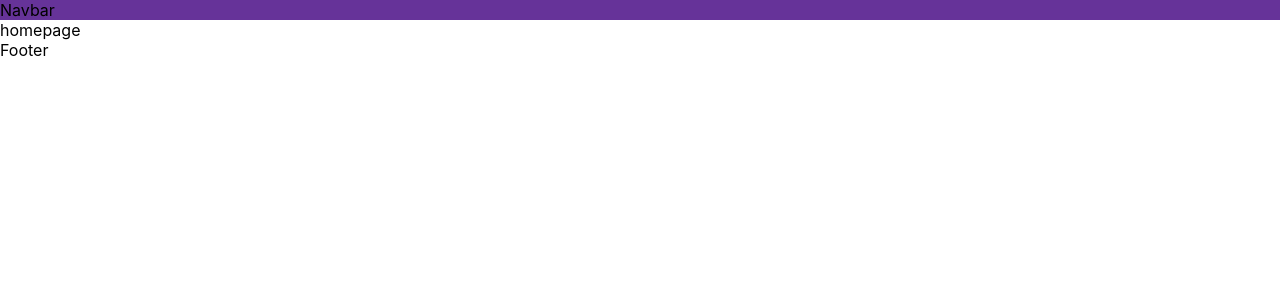
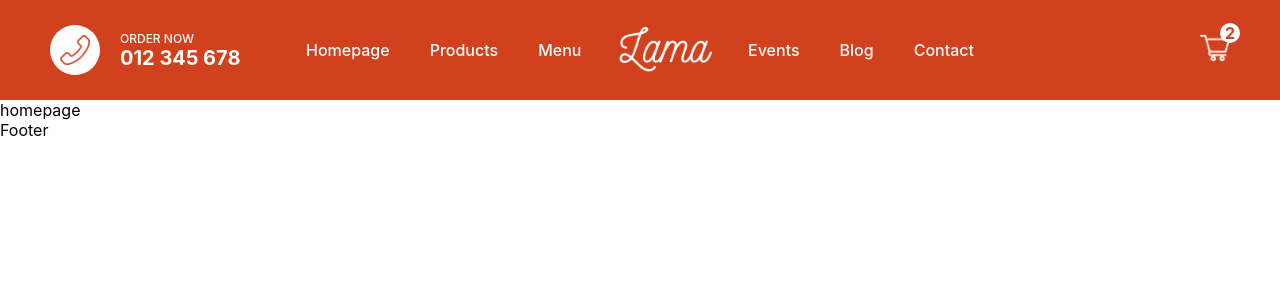
Before and after one commit to LucidJoy/Pizza-App, a Next.js app: page / in a window 1280 px wide. Shown: the top 300 px of the page. Built offline with nearby package versions, Linux system fonts and the light colour scheme.

Commit message:
Navbar component designed

```diff
--- a/components/Navbar.jsx
+++ b/components/Navbar.jsx
@@ -1,8 +1,42 @@
 import React from "react";
+import Image from "next/image";
+
 import styles from "../styles/Navbar.module.css";
 
 const Navbar = () => {
-  return <div className={styles.container}>Navbar</div>;
+  return (
+    <div className={styles.container}>
+      <div className={styles.item}>
+        <div className={styles.callButton}>
+          <Image src="/img/telephone.png" alt="logo" width="32" height="32" />
+        </div>
+
+        <div className={styles.texts}>
+          <div className={styles.text}>ORDER NOW</div>
+          <div className={styles.text}>012 345 678</div>
+        </div>
+      </div>
+
+      <div className={styles.item}>
+        <ul className={styles.list}>
+          <li className={styles.listItem}>Homepage</li>
+          <li className={styles.listItem}>Products</li>
+          <li className={styles.listItem}>Menu</li>
+          <Image src="/img/logo.png" alt="logo" width={160} height={69} />
+          <li className={styles.listItem}>Events</li>
+          <li className={styles.listItem}>Blog</li>
+          <li className={styles.listItem}>Contact</li>
+        </ul>
+      </div>
+
+      <div className={styles.item}>
+        <div className={styles.cart}>
+          <Image src="/img/cart.png" alt="logo" width={30} height={30} />
+          <div className={styles.counter}>2</div>
+        </div>
+      </div>
+    </div>
+  );
 };
 
 export default Navbar;
--- a/styles/Navbar.module.css
+++ b/styles/Navbar.module.css
@@ -1,3 +1,80 @@
 .container {
-  background-color: rebeccapurple;
+  background-color: #d1411e;
+  height: 100px;
+  padding: 0 50px;
+  display: flex;
+  align-items: center;
+  justify-content: space-between;
+  position: sticky;
+  top: 0;
 }
+
+.item {
+  flex: 1;
+  display: flex;
+  align-items: center;
+}
+
+.item:nth-child(2) {
+  flex: 3;
+}
+
+.item:last-child {
+  justify-content: flex-end;
+}
+
+.callButton {
+  background-color: white;
+  border-radius: 50%;
+  padding: 10px;
+  width: 50px;
+  height: 50px;
+}
+
+.texts {
+  margin-left: 20px;
+  color: white;
+}
+
+.text:first-child {
+  font-size: 12px;
+  font-weight: 500;
+}
+
+.text:last-child {
+  font-size: 20px;
+  font-weight: bold;
+}
+
+.list {
+  padding: 0;
+  list-style: none;
+  display: flex;
+  align-items: center;
+  color: white;
+}
+
+.listItem {
+  margin: 20px;
+  font-weight: 500;
+}
+
+.cart {
+  position: relative;
+}
+
+.counter {
+  position: absolute;
+  top: -10px;
+  right: -10px;
+  width: 20px;
+  height: 20px;
+  background-color: white;
+  display: flex;
+  align-items: center;
+  justify-content: center;
+  border-radius: 50%;
+  font-weight: bold;
+  padding: 3px;
+  color: #d1411e;
+}
```
